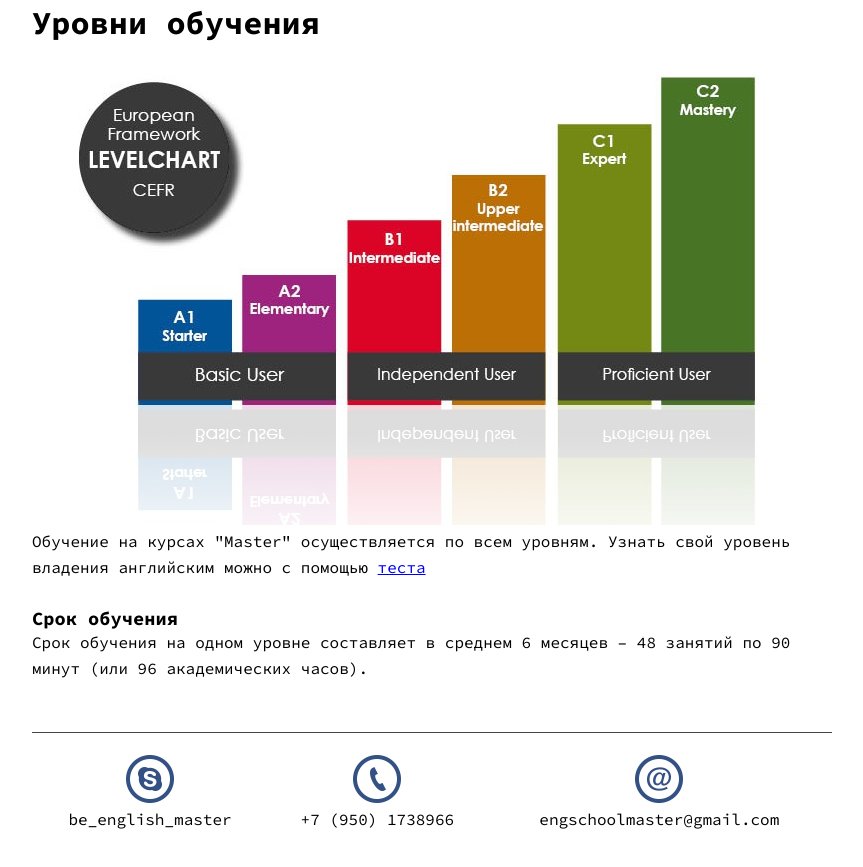
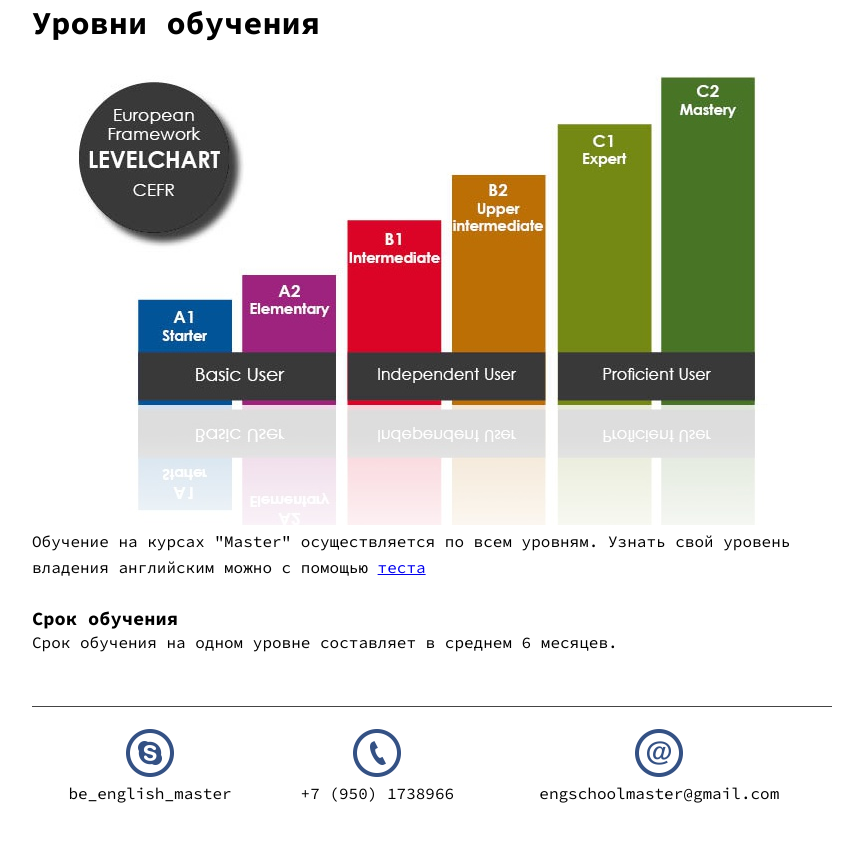
Before and after one commit to zamap/zamap.github.io, a plain HTML site: page learningLevels.html in a window 1280 px wide. Shown: the part 408-1275 px from the top of the page, without its empty margins (208-1071 px from the left). Drawn offline with Linux system fonts and the light colour scheme.

Commit message:
Update learningLevels.html

```diff
--- a/learningLevels.html
+++ b/learningLevels.html
@@ -1,2 +1,2 @@
 
-<!DOCTYPE html><html><head><link rel="stylesheet" href="/css/index.css"><title>BE ENGLISH MASTER</title></head><body><div class="header"><h1 class="page-title">BE ENGLISH MASTER</h1></div><ul class="nav"><li><a href="/">О Курсах</a></li><li><a href="/prices">Стоимость</a></li><li><a href="/howToStart">Как начать?</a></li><li><a href="/learningLevels">Уровни обучения</a></li><li><a href="/teacher">Преподаватель</a></li></ul><div class="main-content"><div class="logo"></div><h1>Уровни обучения</h1><img src="/static/Images/cefr.jpg" alt=" уровни обучения"><p>Обучение на курсах "Master" осуществляется по всем уровням. Узнать свой уровень владения английским можно с помощью&nbsp;<a href="/static/Docs/Level_Test.doc" title="Тест на определение уровня" target="_self">теста</a><span MS Word 239kb></span></p><h3>Срок обучения</h3><p>Срок обучения на одном уровне составляет в среднем 6 месяцев – 48 занятий по 90 минут (или 96 академических часов).</p></div><div class="footer"><table><tbody><tr><td><img src="/static/Images/skype.png" alt="Skype"></td><td><img src="/static/Images/phone.png" alt="Phone"></td><td><img src="/static/Images/email.png" alt="Email"></td></tr><tr><td><span>be_english_master</span></td><td><span>+7 (950) 1738966</span></td><td><span>engschoolmaster@gmail.com</span></td></tr></tbody></table></div></body></html>
+<!DOCTYPE html><html><head><link rel="stylesheet" href="/css/index.css"><title>BE ENGLISH MASTER</title></head><body><div class="header"><h1 class="page-title">BE ENGLISH MASTER</h1></div><ul class="nav"><li><a href="/">О Курсах</a></li><li><a href="/prices">Стоимость</a></li><li><a href="/howToStart">Как начать?</a></li><li><a href="/learningLevels">Уровни обучения</a></li><li><a href="/teacher">Преподаватель</a></li></ul><div class="main-content"><div class="logo"></div><h1>Уровни обучения</h1><img src="/static/Images/cefr.jpg" alt=" уровни обучения"><p>Обучение на курсах "Master" осуществляется по всем уровням. Узнать свой уровень владения английским можно с помощью&nbsp;<a href="/static/Docs/Level_Test.doc" title="Тест на определение уровня" target="_self">теста</a><span MS Word 239kb></span></p><h3>Срок обучения</h3><p>Срок обучения на одном уровне составляет в среднем 6 месяцев.</p></div><div class="footer"><table><tbody><tr><td><img src="/static/Images/skype.png" alt="Skype"></td><td><img src="/static/Images/phone.png" alt="Phone"></td><td><img src="/static/Images/email.png" alt="Email"></td></tr><tr><td><span>be_english_master</span></td><td><span>+7 (950) 1738966</span></td><td><span>engschoolmaster@gmail.com</span></td></tr></tbody></table></div></body></html>
```
